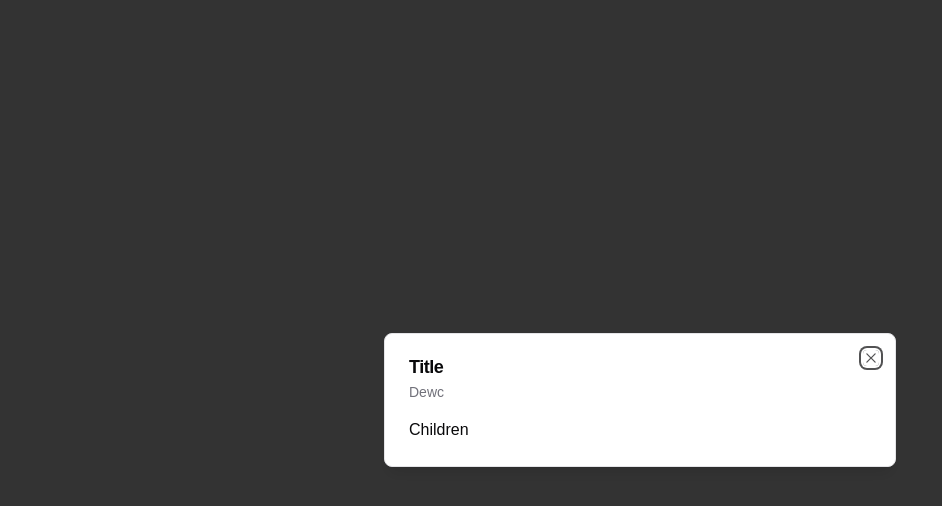
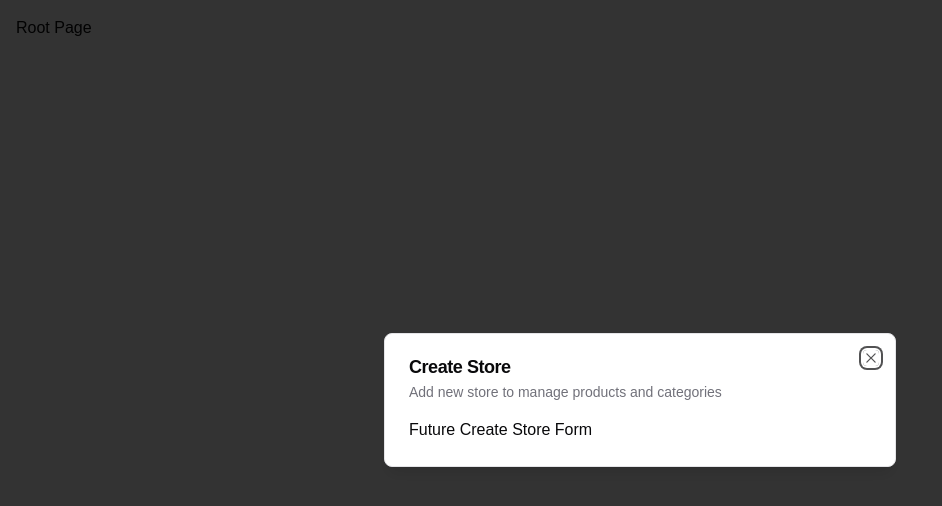
Before and after one commit to zaryabdev/ecommerce-admin, a Next.js app: page / in a window 1280 px wide. Shown: the top 506 px of the page, without its empty margins (0-942 px from the left). Built offline with nearby package versions, Linux system fonts and the light colour scheme.

Commit message:
Added Modal

```diff
--- a/app/(root)/page.tsx
+++ b/app/(root)/page.tsx
@@ -1,12 +1,26 @@
+"use client";
+
 // import { SignInButton, SignedIn, SignedOut, UserButton } from "@clerk/nextjs";
-"use client";
-import { Modal } from "@/components/ui/model";
+
+import { useStoreModal } from "@/hooks/use-store-model";
+import { useEffect } from "react";
+
 const SetupPage = () => {
+    const isOpen = useStoreModal((state) => state.isOpen);
+    const onOpen = useStoreModal((state) => state.onOpen);
+
+    useEffect(() => {
+        if (!isOpen) {
+            onOpen();
+        }
+    }, [isOpen, onOpen]);
+
     return (
-        <div>
-            <Modal isOpen title="Title" description="Dewc" onClose={() => {}}>
+        <div className="p-4">
+            Root Page
+            {/* <Modal isOpen title="Title" description="Dewc" onClose={() => {}}>
                 Children
-            </Modal>
+            </Modal> */}
             {/* <header>
                 <SignedOut>
                     <SignInButton />
--- a/app/layout.tsx
+++ b/app/layout.tsx
@@ -1,6 +1,9 @@
-import { ClerkProvider } from "@clerk/nextjs";
 import type { Metadata } from "next";
 import localFont from "next/font/local";
+
+import { ModalProvider } from "@/providers/modal-providers";
+import { ClerkProvider } from "@clerk/nextjs";
+
 import "./globals.css";
 
 const geistSans = localFont({
@@ -30,6 +33,7 @@ export default function RootLayout({
                 <body
                     className={`${geistSans.variable} ${geistMono.variable} antialiased`}
                 >
+                    <ModalProvider />
                     {children}
                 </body>
             </html>
--- a/components/modals/store-modal.tsx
+++ b/components/modals/store-modal.tsx
@@ -1,14 +1,18 @@
 "use client";
 
-import { Modal } from "../ui/model";
+import { Modal } from "@/components/ui/model";
+import { useStoreModal } from "@/hooks/use-store-model";
 
 export const StoreModal = () => {
-    <Modal
-        title="Create Store"
-        description="Add new store to manage products and categories"
-        isOpen={false}
-        onClose={() => {}}
-    >
-        Future Create Store Form
-    </Modal>;
+    const storeModal = useStoreModal();
+    return (
+        <Modal
+            title="Create Store"
+            description="Add new store to manage products and categories"
+            isOpen={storeModal.isOpen}
+            onClose={storeModal.onClose}
+        >
+            Future Create Store Form
+        </Modal>
+    );
 };
--- /dev/null
+++ b/providers/modal-providers.tsx
@@ -0,0 +1,18 @@
+"use client";
+
+import { StoreModal } from "@/components/modals/store-modal";
+import { useEffect, useState } from "react";
+
+export const ModalProvider = () => {
+    const [isMounted, setIsMounted] = useState(false);
+
+    useEffect(() => {
+        setIsMounted(true);
+    }, []);
+
+    if (!isMounted) {
+        return null;
+    }
+
+    return <StoreModal />;
+};
```
